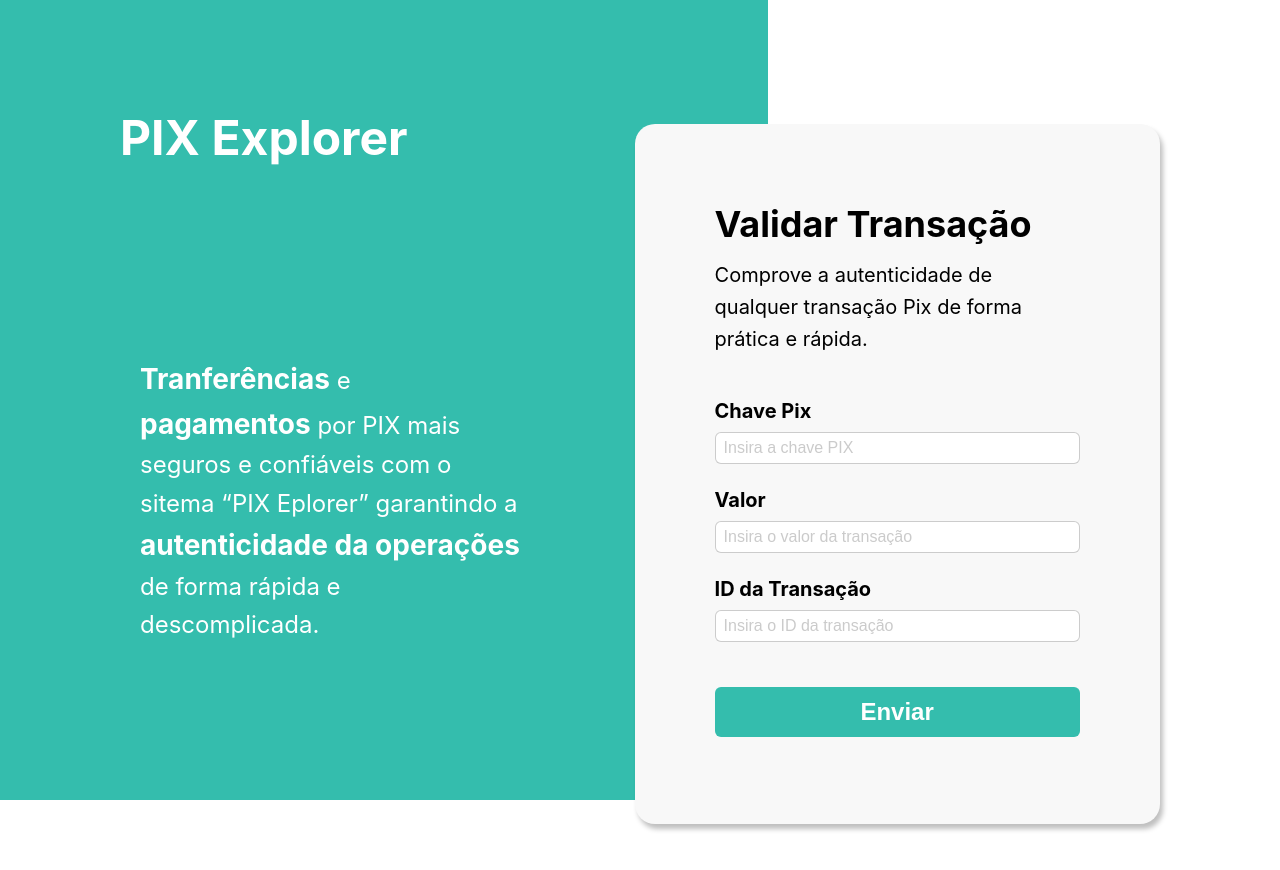
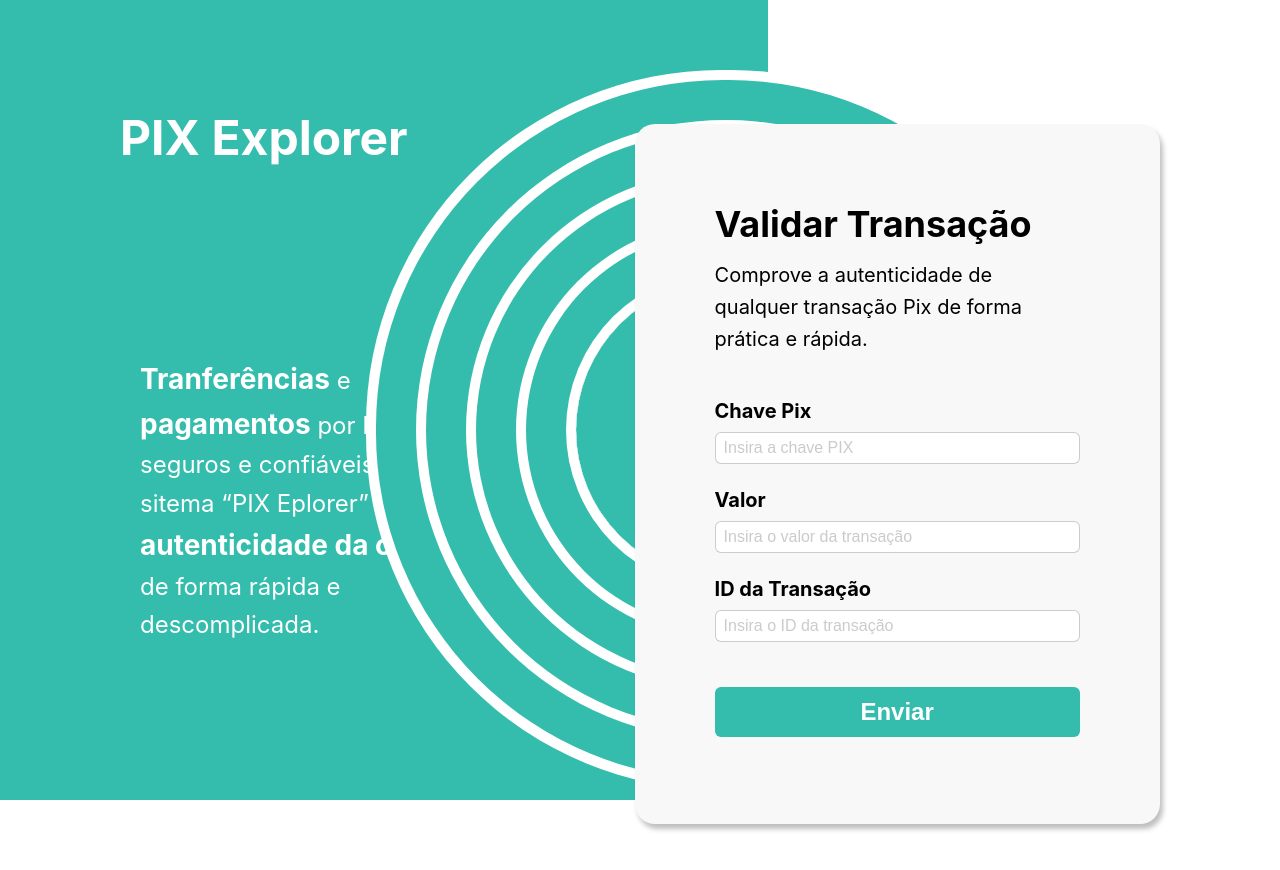
Before and after one commit to liftlearning/Pix-Explorer-Front-End, a Vue app: page / in a window 1280 px wide. Shown: the top 870 px of the page. Built offline with nearby package versions, Linux system fonts and the light colour scheme.

Commit message:
Create circle image to the page

```diff
--- a/src/App.vue
+++ b/src/App.vue
@@ -35,6 +35,7 @@ import HelloWorld from "./components/HelloWorld.vue";
       <br />
       <button>Enviar</button>
     </form>
+    <div id="circle"></div>
   </div>
   <!-- <header>
     <img
@@ -99,6 +100,7 @@ import HelloWorld from "./components/HelloWorld.vue";
   width: 525px;
   height: 700px;
   box-shadow: rgba(0, 0, 0, 0.25) 3px 5px 5px;
+  z-index: 1;
 }
 
 .main-form h3 {
@@ -146,6 +148,20 @@ import HelloWorld from "./components/HelloWorld.vue";
 input::placeholder{
   color: #CBCBCB;
   font-weight: 400;
+}
+
+#circle{
+  border-radius: 800%;
+  box-shadow: 0px 0px 0px #34bdad, 0px 0px 0px 10px var(--vt-c-white),
+    0px 0px 0px 50px #34bdad, 0px 0px 0px 60px var(--vt-c-white),
+    0px 0px 0px 100px #34bdad, 0px 0px 0px 110px var(--vt-c-white),
+    0px 0px 0px 150px #34bdad, 0px 0px 0px 160px var(--vt-c-white),
+    0px 0px 0px 200px #34bdad, 0px 0px 0px 210px var(--vt-c-white);
+  width: 300px;
+  height:300px;
+  position: absolute;
+  left: 45%;
+  top: 35%;
 }
 
 header {
```
